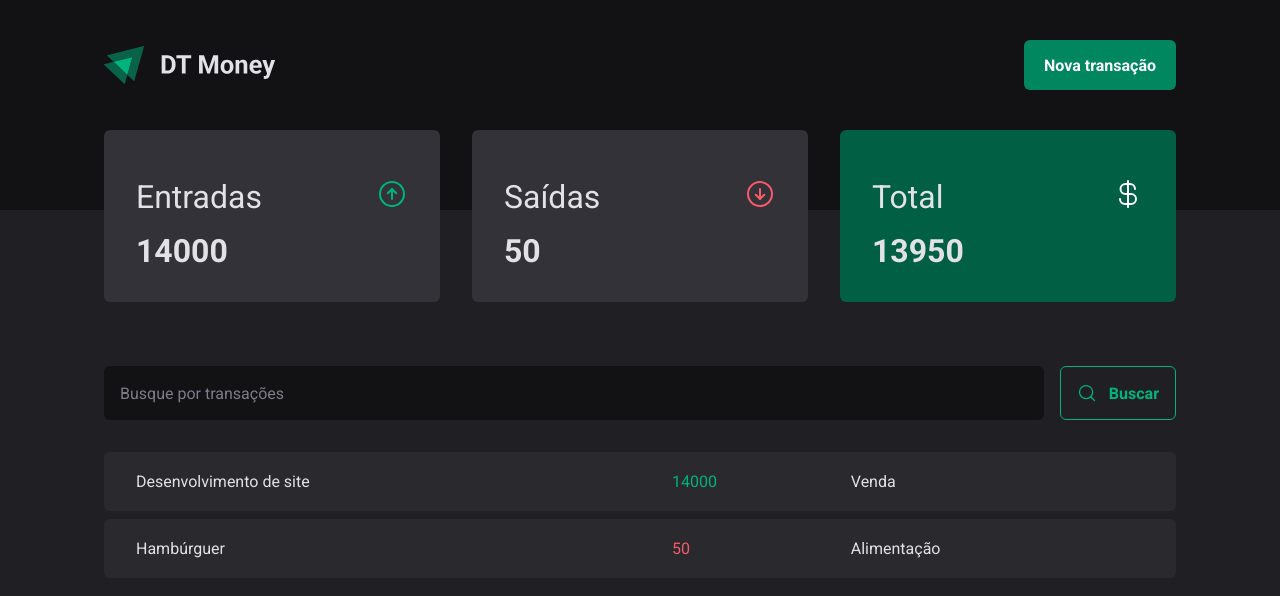
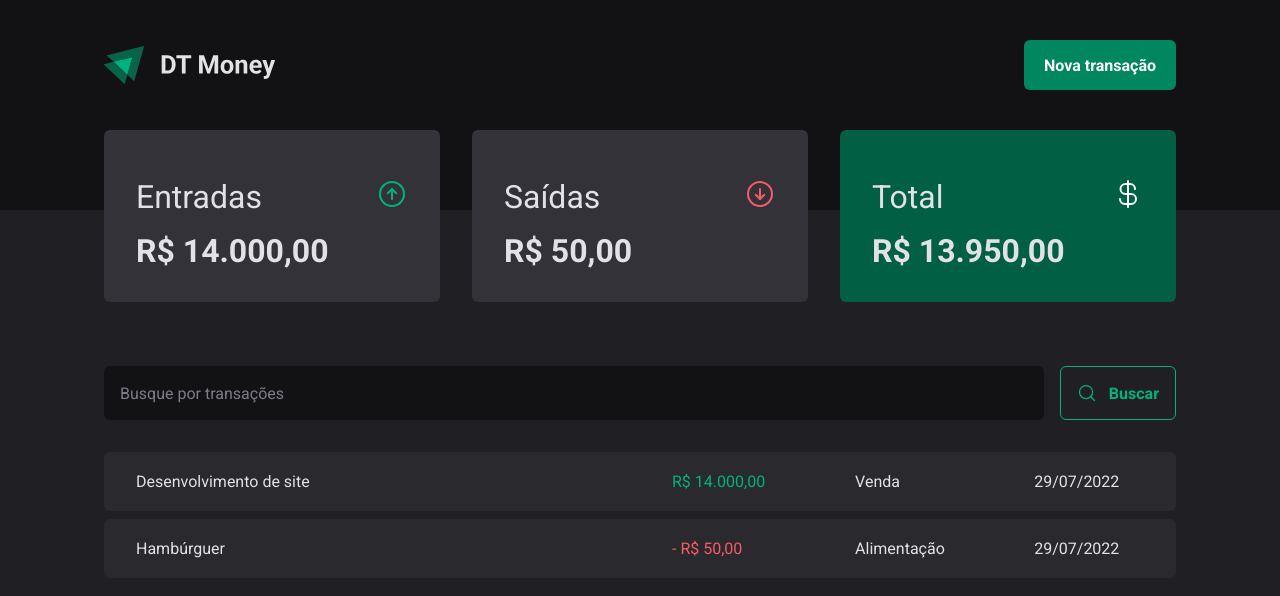
Before and after one commit to Jefferson066/DtMoneyV2-react, a React (Vite) app: page / in a window 1280 px wide. Shown: the top 596 px of the page. Built offline with nearby package versions, Linux system fonts and the light colour scheme; data requests are answered from the project's data file.

Commit message:
formatacao de dados

```diff
--- a/src/componets/Header/styles.ts
+++ b/src/componets/Header/styles.ts
@@ -10,6 +10,7 @@
   max-width: 1120px;
   margin: 0 auto;
   padding: 0 1.5rem;
+  gap: .5rem;
 
   display: flex;
   justify-content: space-between;
--- a/src/componets/Summary/index.tsx
+++ b/src/componets/Summary/index.tsx
@@ -2,6 +2,7 @@
 import { TransactionContext } from "../../contexts/TransactionContext";
 import { SummaryCard, SummaryContainer } from "./styles";
 import { ArrowCircleUp, ArrowCircleDown, CurrencyDollar } from "phosphor-react";
+import { priceFormatter } from "../../utils/formatter";
 
 export function Summary() {
     const { transactions } = useContext(TransactionContext);
@@ -32,7 +33,7 @@
                     <ArrowCircleUp size={32} color="#00b37e" />
                 </header>
 
-                <strong>{summary.income}</strong>
+                <strong>{priceFormatter.format(summary.income)}</strong>
             </SummaryCard>
 
             <SummaryCard>
@@ -41,7 +42,7 @@
                     <ArrowCircleDown size={32} color="#f75a68" />
                 </header>
 
-                <strong>{summary.outcome}</strong>
+                <strong>{priceFormatter.format(summary.outcome)}</strong>
             </SummaryCard>
 
             <SummaryCard variant="green">
@@ -50,7 +51,7 @@
                     <CurrencyDollar size={32} color="#fff" />
                 </header>
 
-                <strong>{summary.total}</strong>
+                <strong>{priceFormatter.format(summary.total)}</strong>
             </SummaryCard>
         </SummaryContainer>
     );
--- a/src/contexts/TransactionContext.tsx
+++ b/src/contexts/TransactionContext.tsx
@@ -6,7 +6,7 @@
     type: "income" | "outcome";
     price: number;
     category: string;
-    createAt: string;
+    createdAt: string;
 }
 
 interface TransactionContextType {
--- a/src/pages/Transactions/index.tsx
+++ b/src/pages/Transactions/index.tsx
@@ -1,8 +1,9 @@
-import { useContext, useEffect, useState } from "react";
+import { useContext } from "react";
 import { Header } from "../../componets/Header";
 
 import { Summary } from "../../componets/Summary";
 import { TransactionContext } from "../../contexts/TransactionContext";
+import { dateFormatter, priceFormatter } from "../../utils/formatter";
 import { SearchForm } from "./components/SearchForm";
 import {
     PriceHighlight,
@@ -32,11 +33,12 @@
                                         <PriceHighlight
                                             variant={transaction.type}
                                         >
-                                            {transaction.price}
+                                            {transaction.type === 'outcome' && '- '}
+                                            {priceFormatter.format(transaction.price)}
                                         </PriceHighlight>
                                     </td>
                                     <td>{transaction.category}</td>
-                                    <td>{transaction.createAt}</td>
+                                    <td>{dateFormatter.format(new Date(transaction.createdAt))}</td>
                                 </tr>
                             );
                         })}
--- /dev/null
+++ b/src/utils/formatter.ts
@@ -0,0 +1,6 @@
+export const dateFormatter = new Intl.DateTimeFormat('pt-BR')
+
+export const priceFormatter = new Intl.NumberFormat('pt-BR', {
+    style: 'currency',
+    currency: 'BRL'
+})
```
